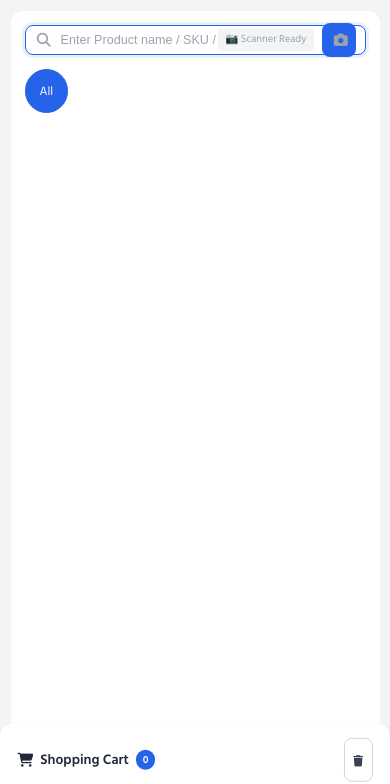
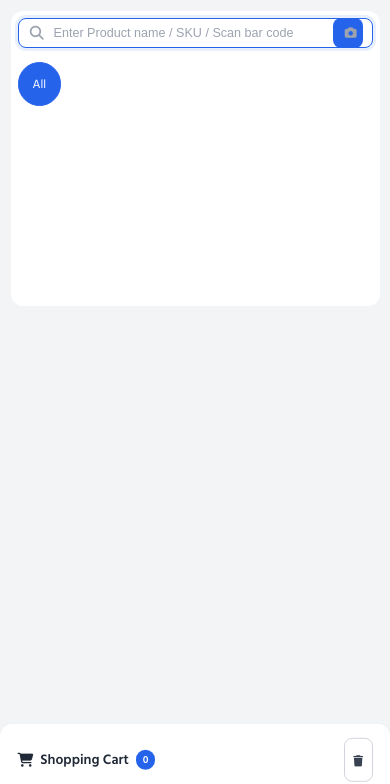
Before and after one commit to asif6000/pos, a PHP site: page /cashier/pos.php in a window 390 px wide. Shown: the part 60-844 px from the top of the page. Run offline with PHP 8.4, Linux system fonts and the light colour scheme; the visitor is signed in with stand-in values (Sample User, id 1); data comes from the database, SQL or seed files in the repository; data that the repository does not hold is empty.

Commit message:
Fix responsive: sidebar now works at 1024px tablet, cashier POS mobile fixed
- Sidebar hides and menu-toggle shows at 1024px (was only 768px)
- cashier/pos.php: added responsive media queries for content height, product grid, search
- Removed duplicate sidebar rules from 768px breakpoint
- POS content no longer trapped in fixed-height box on mobile

```diff
--- a/assets/css/style.css
+++ b/assets/css/style.css
@@ -1490,6 +1490,22 @@ textarea.form-control {
 
 /* Tablet & Below (1024px) */
 @media (max-width: 1024px) {
+    .sidebar {
+        transform: translateX(-100%);
+    }
+
+    .sidebar.open {
+        transform: translateX(0);
+    }
+
+    .main-content {
+        margin-left: 0;
+    }
+
+    .menu-toggle {
+        display: block;
+    }
+
     .pos-container {
         grid-template-columns: 1fr;
         height: auto;
@@ -1539,22 +1555,6 @@ textarea.form-control {
 
 /* Mobile (768px) */
 @media (max-width: 768px) {
-    .sidebar {
-        transform: translateX(-100%);
-    }
-
-    .sidebar.open {
-        transform: translateX(0);
-    }
-
-    .main-content {
-        margin-left: 0;
-    }
-
-    .menu-toggle {
-        display: block;
-    }
-
     .stats-grid {
         grid-template-columns: 1fr;
     }
@@ -1662,7 +1662,6 @@ textarea.form-control {
         padding: 0.5rem 0.75rem;
     }
 
-    /* POS mobile product grid */
     .pos-product-grid {
         grid-template-columns: repeat(auto-fill, minmax(100px, 1fr));
         gap: 0.5rem;
@@ -1685,7 +1684,6 @@ textarea.form-control {
         font-size: 0.875rem;
     }
 
-    /* Store sales hero */
     .store-sales-hero {
         flex-direction: column;
         text-align: center;
@@ -1711,7 +1709,6 @@ textarea.form-control {
         padding: 0.5rem 1rem 1rem;
     }
 
-    /* Print labels / barcode grid */
     .barcode-grid {
         grid-template-columns: repeat(auto-fill, minmax(180px, 1fr));
     }
--- a/cashier/pos.php
+++ b/cashier/pos.php
@@ -241,6 +241,70 @@ include 'includes/header.php';
         font-size: 0.8rem;
         color: var(--gray-500);
         text-align: center;
+    }
+
+    @media (max-width: 1024px) {
+        .pos-container {
+            height: auto;
+        }
+        .pos-products {
+            height: auto;
+            min-height: 50vh;
+        }
+    }
+
+    @media (max-width: 768px) {
+        .pos-page .content {
+            height: auto;
+            overflow: visible;
+            padding: 0.75rem;
+        }
+        .pos-container {
+            height: auto;
+        }
+        .pos-products {
+            height: auto;
+            min-height: 40vh;
+            padding: 0.75rem;
+        }
+        .pos-product-grid {
+            grid-template-columns: repeat(auto-fill, minmax(100px, 1fr));
+            gap: 0.5rem;
+        }
+        .pos-search-wrapper::after {
+            display: none;
+        }
+        .pos-search-wrapper input {
+            padding-right: 0.875rem;
+        }
+        .pos-camera-btn {
+            width: 30px;
+            height: 30px;
+            font-size: 0.85rem;
+        }
+    }
+
+    @media (max-width: 480px) {
+        .pos-page .content {
+            padding: 0.5rem;
+        }
+        .pos-products {
+            padding: 0.5rem;
+            min-height: 35vh;
+        }
+        .pos-product-grid {
+            grid-template-columns: repeat(auto-fill, minmax(85px, 1fr));
+            gap: 0.4rem;
+        }
+        .pos-product-card {
+            padding: 0.5rem;
+        }
+        .pos-product-name {
+            font-size: 0.75rem;
+        }
+        .pos-product-price {
+            font-size: 0.8rem;
+        }
     }
 </style>
 
```
